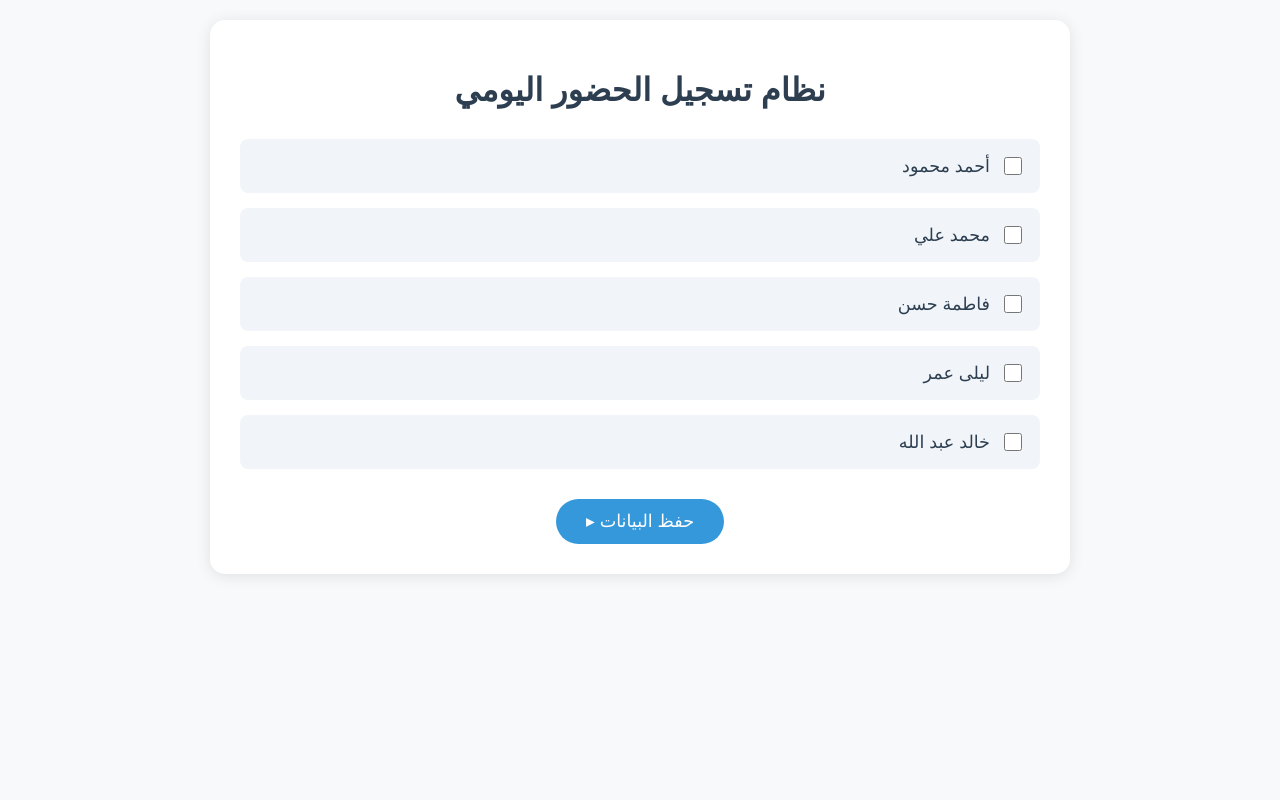
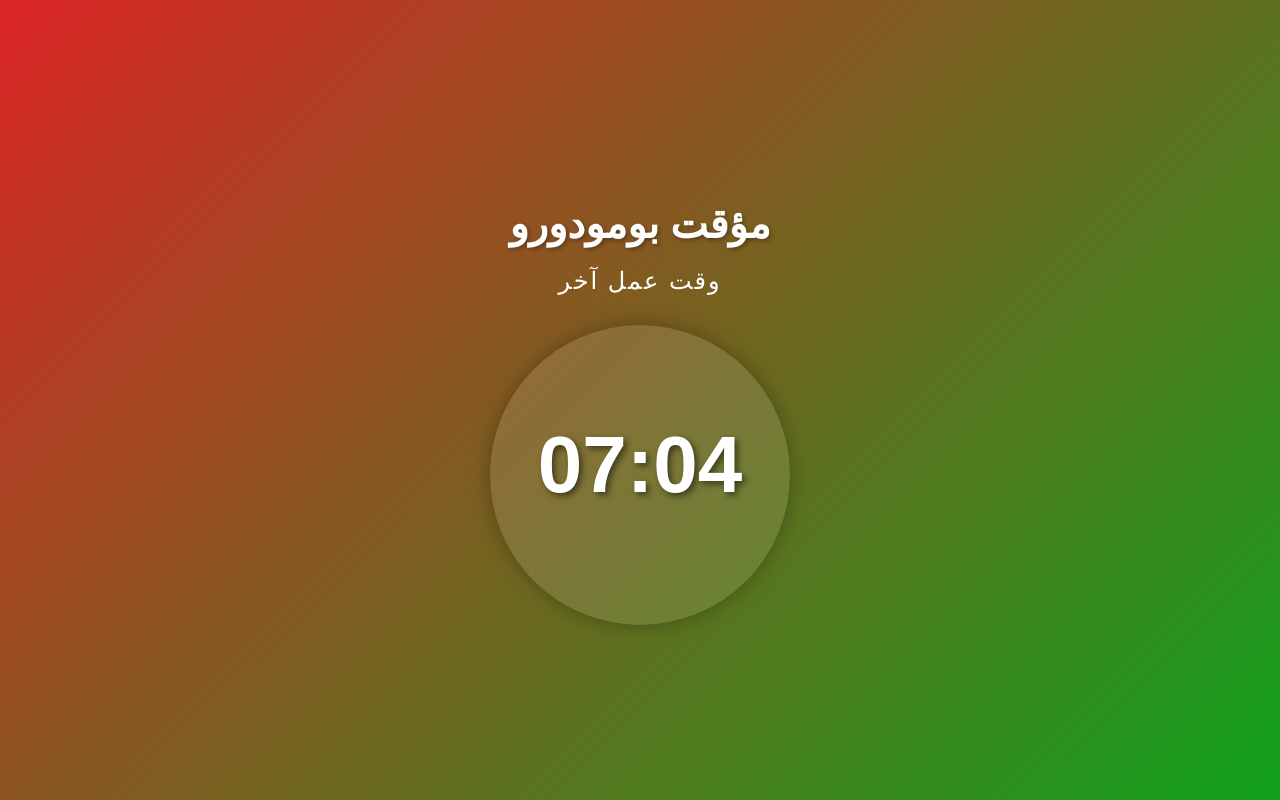
Before and after one commit to Hiroki45/DGsgfasgragkjak287327592fr2r877-6sdknr-G5f-f5rtbgmi11r-gC5r5552tdbGwerr8f1ek4-fkb, a plain HTML site: page index.html in a window 1280 px wide. Drawn offline with Linux system fonts and the light colour scheme.

Commit message:
Update index.html

```diff
--- a/index.html
+++ b/index.html
@@ -1,186 +1,109 @@
 <!DOCTYPE html>
-<html dir="rtl">
+<html lang="ar" dir="rtl">
 <head>
   <meta charset="UTF-8">
-    <title>نظام الحضور والغياب</title>
+  <meta name="viewport" content="width=device-width, initial-scale=1.0">
+  <title>مؤقت بومودورو تلقائي</title>
   <style>
-        :root {
-            --primary-color: #2c3e50;
-            --secondary-color: #3498db;
-            --background: #f8f9fa;
-        }
-
     body {
       font-family: 'Arial', sans-serif;
-            background-color: var(--background);
+      background: linear-gradient(135deg, #db2525, #0fa11b);
+      color: white;
+      text-align: center;
       margin: 0;
-            padding: 20px;
-            direction: rtl;
+      height: 100vh;
+      display: flex;
+      flex-direction: column;
+      justify-content: center;
+      align-items: center;
     }
-
-        .container {
-            max-width: 800px;
-            margin: 0 auto;
-            background: white;
-            padding: 30px;
-            border-radius: 15px;
-            box-shadow: 0 2px 15px rgba(0,0,0,0.1);
+    h1 {
+      font-size: 2.5em;
+      margin-bottom: 20px;
+      text-shadow: 2px 2px 4px rgba(0, 0, 0, 0.3);
     }
-
+    #status {
+      font-size: 1.5em;
+      margin-bottom: 30px;
+      text-transform: uppercase;
+      letter-spacing: 2px;
+    }
+    #timer {
+      font-size: 5em;
+      font-weight: bold;
+      margin-bottom: 20px;
+      text-shadow: 3px 3px 6px rgba(0, 0, 0, 0.5);
+    }
+    .circle {
+      width: 300px;
+      height: 300px;
+      background: rgba(255, 255, 255, 0.1);
+      border-radius: 50%;
+      display: flex;
+      flex-direction: column;
+      justify-content: center;
+      align-items: center;
+      box-shadow: 0 0 20px rgba(0, 0, 0, 0.3);
+    }
+    @media (max-width: 600px) {
       h1 {
-            color: var(--primary-color);
-            text-align: center;
-            margin-bottom: 30px;
         font-size: 2em;
       }
-
-        .student-list {
-            display: flex;
-            flex-direction: column;
-            gap: 15px;
-            margin-bottom: 30px;
+      #timer {
+        font-size: 3.5em;
       }
-
-        .student-item {
-            background: #f1f5f9;
-            padding: 15px;
-            border-radius: 8px;
-            transition: transform 0.2s;
-            display: flex;
-            align-items: center;
-            justify-content: space-between;
-        }
-
-        .student-item:hover {
-            transform: translateY(-3px);
-            background: #e2e8f0;
-        }
-
-        .student-item label {
-            font-size: 1.1em;
-            color: var(--primary-color);
-            cursor: pointer;
-            display: flex;
-            align-items: center;
-            gap: 10px;
-        }
-
-        input[type="checkbox"] {
-            width: 18px;
-            height: 18px;
-            accent-color: var(--secondary-color);
-        }
-
-        button {
-            background: var(--secondary-color);
-            color: white;
-            padding: 12px 30px;
-            border: none;
-            border-radius: 25px;
-            font-size: 1.1em;
-            cursor: pointer;
-            display: block;
-            margin: 20px auto 0;
-            transition: background 0.3s;
-        }
-
-        button:hover {
-            background: #2980b9;
-        }
-
-        @media (max-width: 600px) {
-            .container {
-                padding: 20px;
+      .circle {
+        width: 200px;
+        height: 200px;
       }
     }
   </style>
 </head>
 <body>
-    <div class="container">
-        <h1>نظام تسجيل الحضور اليومي</h1>
-        <form id="attendanceForm">
-            <div class="student-list">
-                <div class="student-item">
-                    <label>
-                        <input type="checkbox" name="student1">
-                        أحمد محمود
-                    </label>
-                </div>
-                <div class="student-item">
-                    <label>
-                        <input type="checkbox" name="student2">
-                        محمد علي
-                    </label>
-                </div>
-                <div class="student-item">
-                    <label>
-                        <input type="checkbox" name="student3">
-                        فاطمة حسن
-                    </label>
-                </div>
-                <div class="student-item">
-                    <label>
-                        <input type="checkbox" name="student4">
-                        ليلى عمر
-                    </label>
-                </div>
-                <div class="student-item">
-                    <label>
-                        <input type="checkbox" name="student5">
-                        خالد عبد الله
-                    </label>
-                </div>
-            </div>
-            <button type="submit">حفظ البيانات ▸</button>
-        </form>
+  <h1>مؤقت بومودورو</h1>
+  <div id="status">جارٍ التحقق من الوقت...</div>
+  <div class="circle">
+    <div id="timer">--:--</div>
   </div>
 
   <script>
-        document.getElementById('attendanceForm').addEventListener('submit', async (e) => {
-            e.preventDefault();
+    function updateTimer() {
+      const now = new Date();
+      const minutes = now.getMinutes();
+      const seconds = now.getSeconds();
 
-            const formData = {
-                student1: document.querySelector('[name="student1"]').checked,
-                student2: document.querySelector('[name="student2"]').checked,
-                student3: document.querySelector('[name="student3"]').checked,
-                student4: document.querySelector('[name="student4"]').checked,
-                student5: document.querySelector('[name="student5"]').checked
-            };
+      // تحديد الفترة الزمنية الحالية
+      let remainingTime, status;
+      if (minutes >= 0 && minutes < 20) {
+        status = "وقت العمل";
+        remainingTime = (20 - minutes - 1) * 60 + (60 - seconds);
+      } else if (minutes >= 20 && minutes < 30) {
+        status = "وقت استراحة";
+        remainingTime = (30 - minutes - 1) * 60 + (60 - seconds);
+      } else if (minutes >= 30 && minutes < 50) {
+        status = "وقت عمل آخر";
+        remainingTime = (50 - minutes - 1) * 60 + (60 - seconds);
+      } else {
+        status = "وقت استراحة أخير";
+        remainingTime = (60 - minutes - 1) * 60 + (60 - seconds);
+      }
 
-            try {
-                const response = await fetch('https://script.google.com/macros/s/AKfycbxnNvoBXd0LangAhRdsNd1OcqzJkZGrHBc7HsH4Ul2_arowUvnprrPf4-6tfGGRGrvw/exec', {
-                    method: 'POST',
-                    body: JSON.stringify(formData)
-                });
+      // تحديث العرض
+      document.getElementById('status').textContent = status;
+      document.getElementById('timer').textContent = formatTime(remainingTime);
 
-                if (response.ok) {
-                    showNotification('تم حفظ البيانات بنجاح', 'success');
-                } else {
-                    throw new Error('فشل في الحفظ');
+      // تحديث المؤقت كل ثانية
+      setTimeout(updateTimer, 1000);
     }
-            } catch (error) {
-                showNotification('حدث خطأ أثناء الحفظ، يرجى المحاولة لاحقًا', 'error');
+
+    function formatTime(seconds) {
+      const mins = Math.floor(seconds / 60).toString().padStart(2, '0');
+      const secs = (seconds % 60).toString().padStart(2, '0');
+      return `${mins}:${secs}`;
     }
-        });
 
-        function showNotification(message, type) {
-            const notification = document.createElement('div');
-            notification.textContent = message;
-            notification.style.position = 'fixed';
-            notification.style.bottom = '20px';
-            notification.style.left = '50%';
-            notification.style.transform = 'translateX(-50%)';
-            notification.style.padding = '15px 30px';
-            notification.style.borderRadius = '25px';
-            notification.style.background = type === 'success' ? '#2ecc71' : '#e74c3c';
-            notification.style.color = 'white';
-            notification.style.boxShadow = '0 3px 10px rgba(0,0,0,0.2)';
-            document.body.appendChild(notification);
-
-            setTimeout(() => {
-                notification.remove();
-            }, 3000);
-        }
+    // بدء المؤقت عند تحميل الصفحة
+    window.onload = updateTimer;
   </script>
 </body>
 </html>
```
Lines whose indentation alone changed are shown as unchanged.
